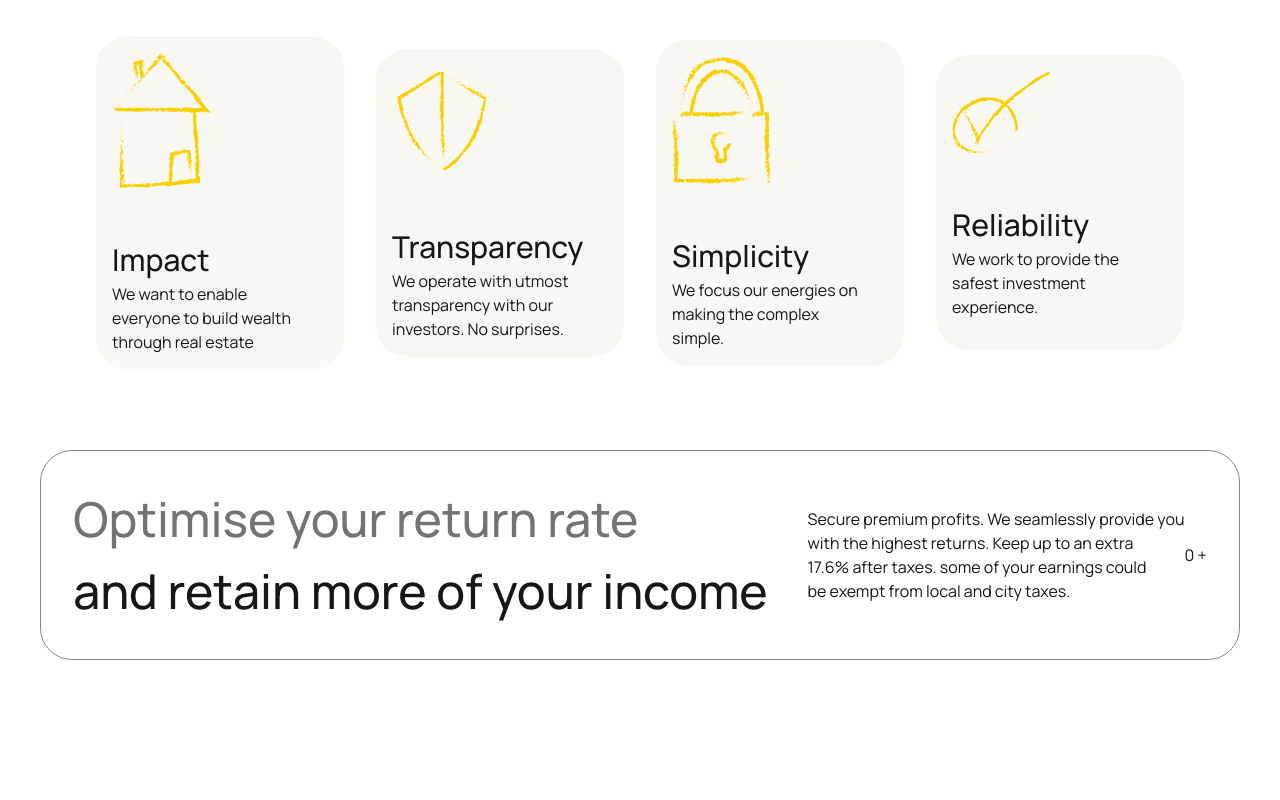
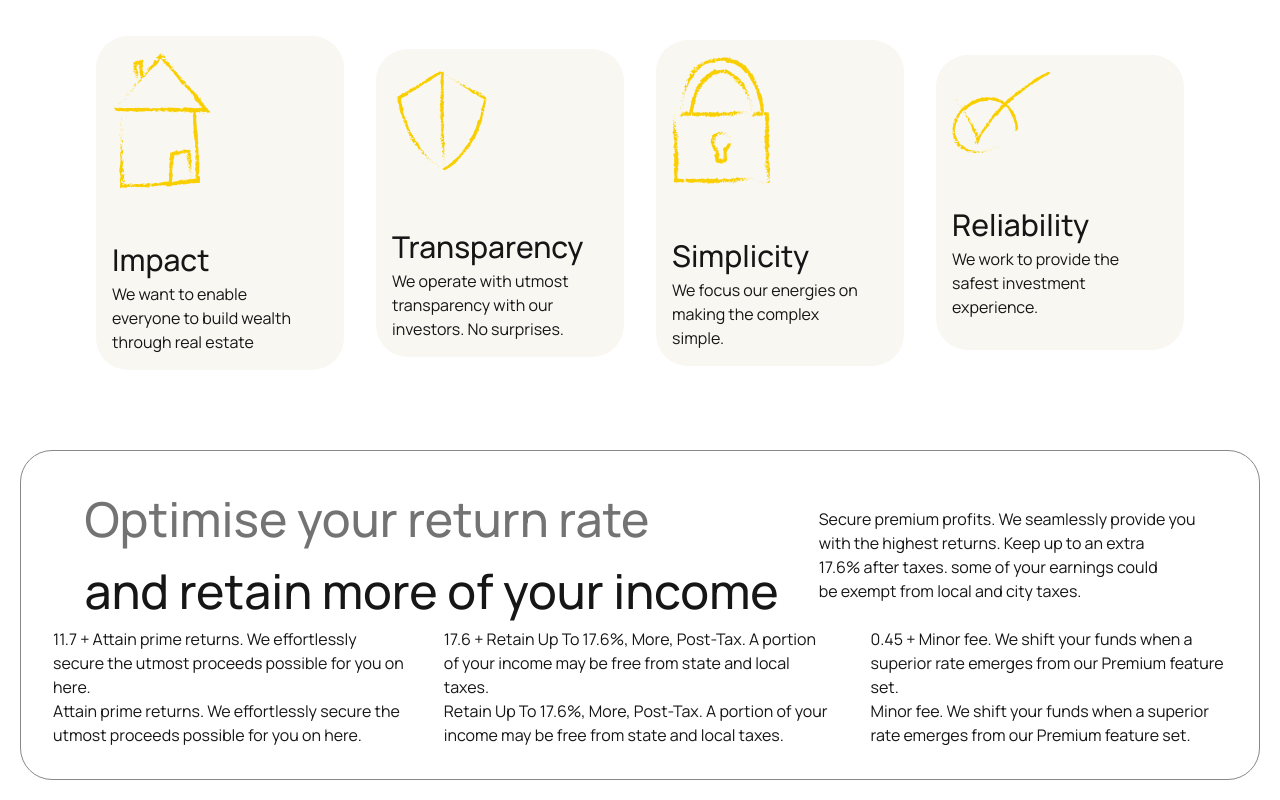
Before and after one commit to Daniel264/Slice, a Next.js app: page / in a window 1280 px wide. Shown: the part 3322-4122 px from the top of the page. Before the commit the page ends 4002 px from the top, so only its background shows below. Built offline with nearby package versions, Linux system fonts and the light colour scheme.

Commit message:
map the properties of the number counter to the numbercounter component

```diff
--- a/src/components/Savings.tsx
+++ b/src/components/Savings.tsx
@@ -1,6 +1,7 @@
 import React from "react";
 import styled from "styled-components";
 import NumberCounter from "./NumberCounter";
+import { numbercounter } from "@/utilities/number-counter";
 
 const StyledSpan = styled.span`
     color: #737373;
@@ -12,6 +13,7 @@ const StyledSpan = styled.span`
 const SavingsWrapper = styled.section`
 
     display: flex;
+    flex-direction: column;
     justify-content: space-between;
     height: max-content;
     align-items: center;
@@ -43,7 +45,9 @@ const Savings = () => {
             </article>
 
             <article>
-                <NumberCounter id={0} number={0} sign={""} text={""} />
+                {numbercounter.map((item) => (
+                    <NumberCounter key={item.id} id={0} number={item.number} sign={item.sign} text={item.text} />
+                ))}
             </article>
         </SavingsWrapper>
     );
```
